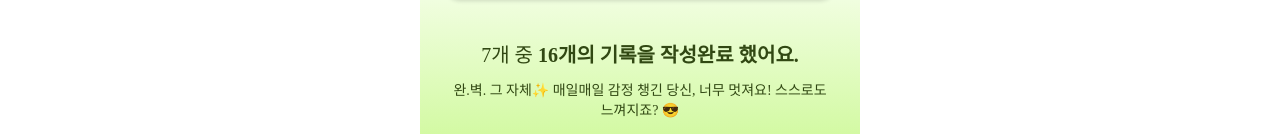
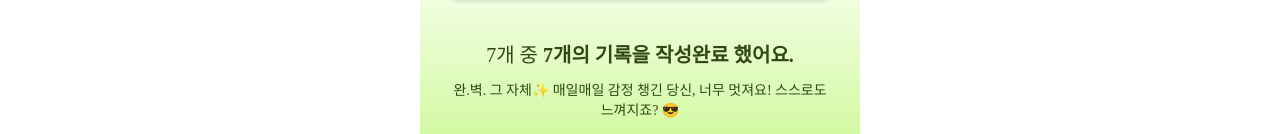
Before and after one commit to suha720/til_moodie, a React (Create React App) app: page /record in a window 1280 px wide. Shown: the part 423-557 px from the top of the page. Built offline with nearby package versions, Linux system fonts and the light colour scheme; no server answers.

Commit message:
[docs] 레코드 수정

```diff
--- a/src/pages/moodie/MoodieRecord.jsx
+++ b/src/pages/moodie/MoodieRecord.jsx
@@ -81,11 +81,6 @@ function MoodieRecord({ moodList, isLoading }) {
   const { month, week } = getWeekInfo();
 
   const todayInfo = getWeekInfo(moment().format("YYYY-MM-DD"));
-
-  const countThisWeek = moodList.filter(item => {
-    const { month, week } = getWeekInfo(item.date);
-    return month === todayInfo.month && week === todayInfo.week;
-  }).length;
 
   const weeklyRecords = [
     {
@@ -191,6 +186,13 @@ function MoodieRecord({ moodList, isLoading }) {
       return itemDate.isBetween(startOfWeek, endOfWeek, null, "[]");
     });
   };
+
+  // const countThisWeek = moodList.filter(item => {
+  //   const { month, week } = getWeekInfo(item.date);
+  //   return month === todayInfo.month && week === todayInfo.week;
+  // }).length;
+
+  const countThisWeek = getThisWeekRecords(moodList).length;
 
   const [avgScore, setAvgScore] = useState(0);
 
```
